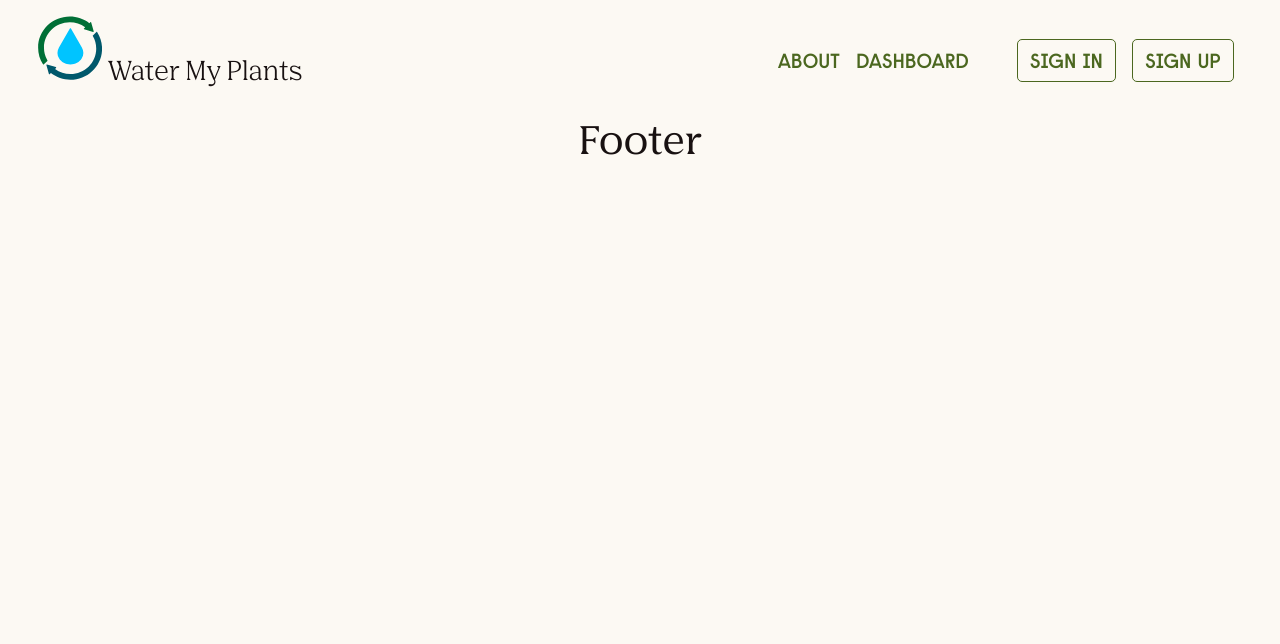
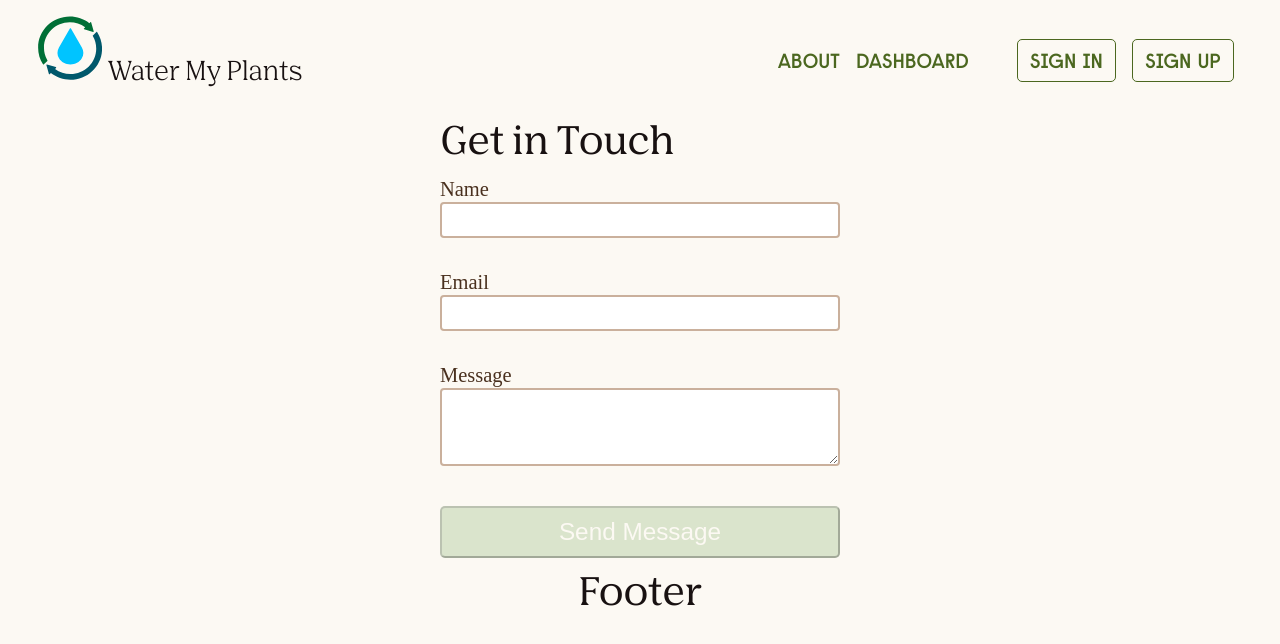
Before and after one commit to christophersutton/client, a React (Create React App) app: page /contact in a window 1280 px wide. Shown: the top 644 px of the page. Built offline with nearby package versions, Linux system fonts and the light colour scheme.

Commit message:
contact form

```diff
--- a/src/components/App.js
+++ b/src/components/App.js
@@ -2,6 +2,7 @@
 import React from "react";
 import { Switch, Route } from "react-router-dom";
 import "./sass/App.scss";
+import './sass/Forms.scss'
 
 // static components
 import NavBar from "./static/NavBar";
@@ -12,6 +13,7 @@ import Login from "../components/auth/Login";
 import Register from "../components/auth/Register";
 import ResetPassword from "../components/auth/ResetPassword";
 import Home from "./routes/Home";
+import Contact from './routes/Contact/Contact'
 
 function App() {
   return (
@@ -25,6 +27,7 @@ function App() {
           <Route path='/register' component={Register} />
           <Route path='/login' component={Login} />
           <Route path='/resetpassword' component={ResetPassword} />
+          <Route path='/contact' component={Contact} />
         </Switch>
       </main>
       <Footer />
--- a/src/components/auth/ResetPassword.js
+++ b/src/components/auth/ResetPassword.js
@@ -2,7 +2,7 @@ import React, { useState, useEffect } from "react";
 import { Link } from "react-router-dom";
 import * as Yup from "yup";
 import passwordResetSchema from "./validation/passwordResetSchema";
-import '../sass/Auth.scss'
+
 
 const initialFormValues = {
   email: "",
--- /dev/null
+++ b/src/components/routes/Contact/Contact.js
@@ -0,0 +1,106 @@
+import React, { useState, useEffect } from "react";
+import contactFormSchema from "./contactFormSchema";
+import * as Yup from "yup";
+
+
+const initialFormValues = {
+  name: "",
+  email: "",
+  message: "",
+};
+
+const initialFormErrors = {
+  name: "",
+  email: "",
+  message: "",
+};
+
+export default function Contact() {
+  const [formValues, setFormValues] = useState(initialFormValues);
+  const [errors, setErrors] = useState(initialFormErrors);
+  const [disabled, setDisabled] = useState(true);
+
+  const setFormErrors = (name, value) => {
+    Yup.reach(contactFormSchema, name)
+      .validate(value)
+      .then(() => setErrors({ ...errors, [name]: "" }))
+      .catch((err) => setErrors({ ...errors, [name]: err.errors[0] }));
+  };
+
+  useEffect(() => {
+    contactFormSchema.isValid(formValues).then((valid) => {
+      setDisabled(!valid);
+    });
+  }, [formValues]);
+
+  const validate = (e) => {
+    const { name, value } = e.target;
+    setFormErrors(name, value);
+  };
+
+  const change = (e) => {
+    const { name, value } = e.target;
+    JSON.stringify(errors) !== JSON.stringify(initialFormErrors) && validate(e);
+    setFormValues({ ...formValues, [name]: value });
+  };
+
+  const submit = (e) => {
+    e.preventDefault();
+    // post login info code here
+  };
+
+  return (
+    <div className="form-container">
+      <h2>Get in Touch</h2>
+      <form onSubmit={submit}>
+        <label htmlFor="name">Name</label>
+        <div>
+          <input
+            id="name"
+            name="name"
+            type="text"
+            value={formValues.name}
+            className={errors.name.length > 0 ? "error" : ""}
+            onChange={change}
+            onBlur={validate}
+            required
+          ></input>
+            <p className='errors'>&nbsp;{errors.name}</p>
+        </div>
+        <div>
+        <label htmlFor="email">Email</label>
+          <input
+            id="email"
+            name="email"
+            type="text"
+            value={formValues.email}
+            className={errors.name.length > 0 ? "error" : ""}
+            onChange={change}
+            onBlur={validate}
+            required
+          ></input>
+            <p className='errors'>&nbsp;{errors.email}</p>
+        </div>
+        <div>
+        <label htmlFor="message">Message</label>
+          <textarea
+            id="message"
+            name="message"
+            type="text"
+            value={formValues.message}
+            className={errors.name.length > 0 ? "error" : ""}
+            onChange={change}
+            onBlur={validate}
+            required
+          ></textarea>
+            <p className='errors'>&nbsp;{errors.message}</p>
+        </div>
+        <div className="login">
+          <button type='submit' disabled={disabled}>
+            Send Message
+          </button>
+        </div>
+      </form>
+    </div>
+  );
+}
--- /dev/null
+++ b/src/components/routes/Contact/contactFormSchema.js
@@ -0,0 +1,15 @@
+import * as Yup from "yup";
+
+const loginFormSchema = Yup.object().shape({
+    name: Yup.string()
+      .required("Please enter a name")
+  ,
+  email: Yup.string()
+    .required("Please enter a valid email")
+    .email("Please enter a valid email")
+    ,
+  message: Yup.string()
+    .required("Please enter a message")
+});
+
+export default loginFormSchema;
--- a/src/components/sass/Auth.scss
+++ b/src/components/sass/Forms.scss
@@ -8,10 +8,10 @@
 
   @include font-size($p-font-sizes);
 
-  input {
+  input, textarea {
     width: 100%;
     @include font-size($p-font-sizes);
-    padding: 1em 0.5em;
+    padding: 10px;
     background-color: #fff;
     border: 2px solid map-get($colors, app-text-light);
     border-radius: 4px;
```
Also changed, not shown: src/components/static/Contact.js (deleted, +0 -36 lines).
